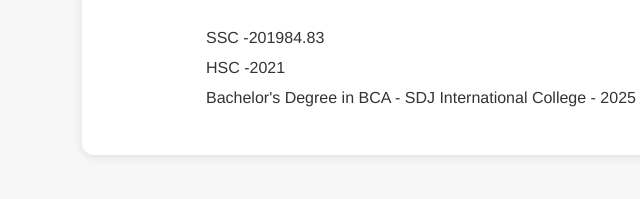
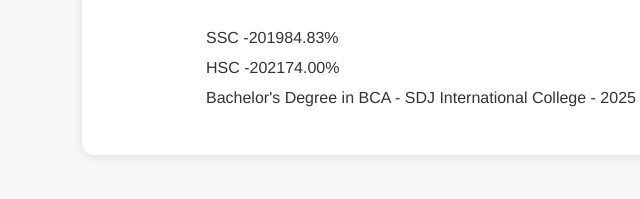
Before and after one commit to MauliChawan/Portfolio, a plain HTML site: page index.html in a window 1280 px wide. Shown: the part 527-726 px from the top of the page, 134-774 px from the left. Drawn offline with Linux system fonts and the light colour scheme; a script that the page names is missing.

Commit message:
Update index.html

```diff
--- a/index.html
+++ b/index.html
@@ -31,8 +31,8 @@
     <section id="education">
         <h2>Education</h2>
         <ul>
-            <li><span>SSC -2019</span><span>84.83</span></li>
-            <li><span>HSC -2021</span><span74.00></span></li>
+            <li><span>SSC -2019</span>84.83%</span></li>
+            <li><span>HSC -2021</span>74.00%</span></li>
             <li>Bachelor's Degree in BCA - SDJ International College - 2025</li>
         </ul>
     </section>
```
